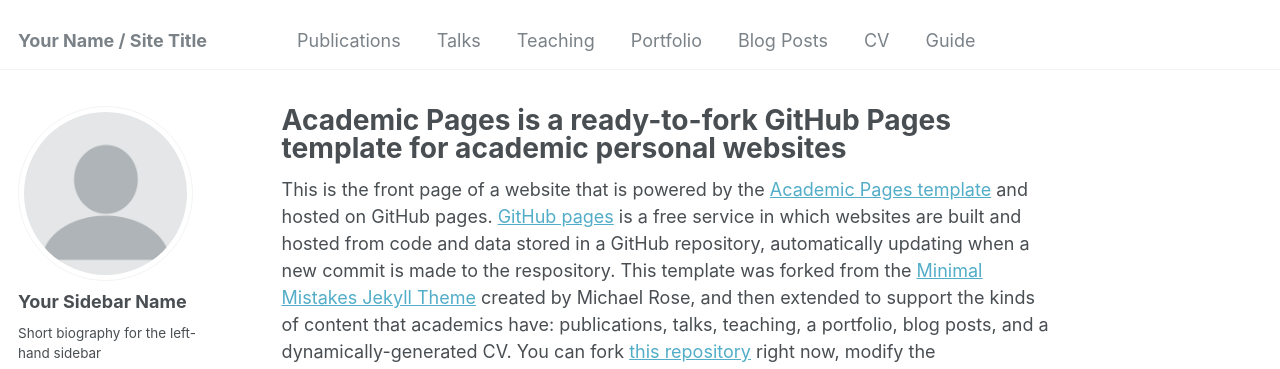
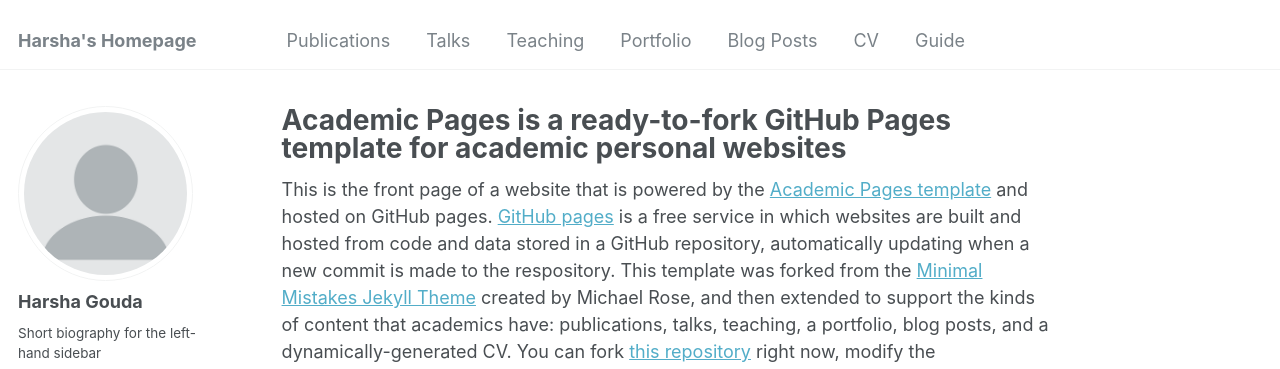
Before and after one commit to Tangerinelime/harshagouda.github.io, a Jekyll site: the page built from _pages/about.md, in a window 1280 px wide. Shown: the top 369 px of the page. Built offline with Jekyll 4.4.1, drawn with Linux system fonts in a browser that asks for light colours; some web fonts are replaced.

Commit message:
Update _config.yml

```diff
--- a/_config.yml
+++ b/_config.yml
@@ -8,7 +8,7 @@
 
 # Basic Site Settings
 locale                   : "en-US"
-title                    : "Your Name / Site Title"
+title                    : "Harsha's Homepage"
 title_separator          : "-"
 name                     : &name "Harsha Gouda"
 description              : &description "personal description"
@@ -22,8 +22,8 @@ repository               : "academicpages/academicpages.github.io"
 author:
   # Biographic information
   avatar           : "profile.png"
-  name             : "Your Sidebar Name"
-  pronouns         : # example: "she/her"
+  name             : "Harsha Gouda"
+  pronouns         : # example: "he/his"
   bio              : "Short biography for the left-hand sidebar"
   location         : "Earth"
   employer         : "Red Brick University"
```
